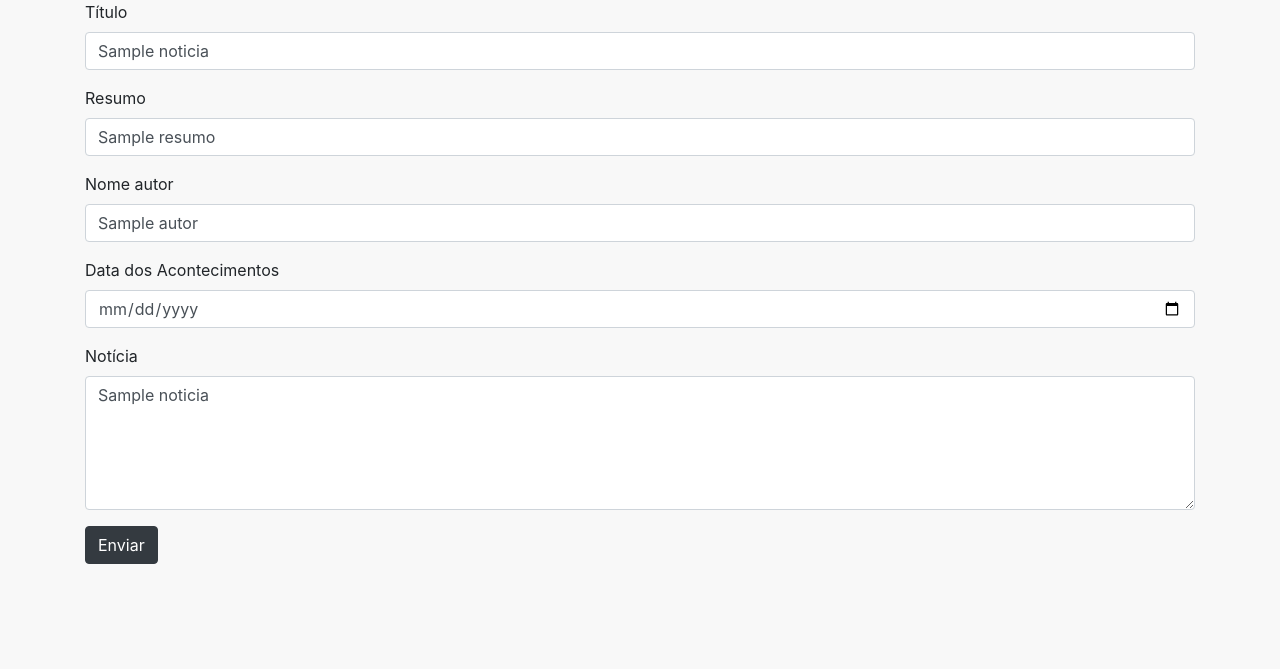
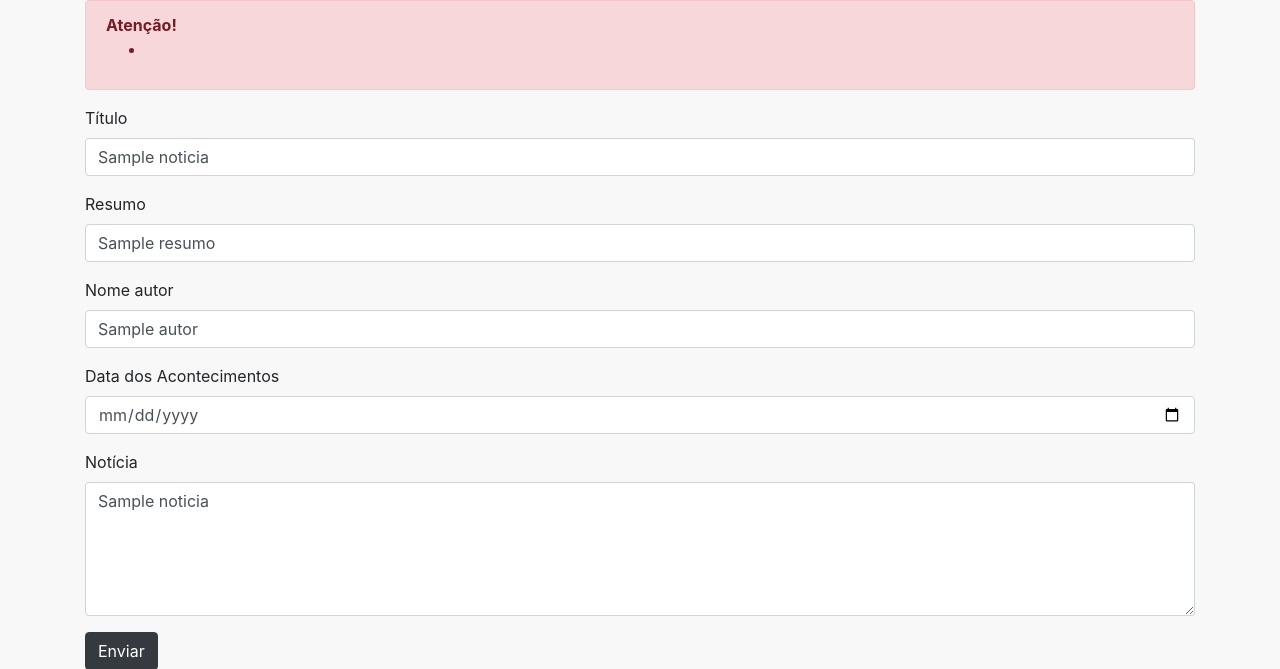
Before and after one commit to ClaudiomildoVentura/News-Application, a Node project: template app/views/admin/formNoticia.ejs in a window 1280 px wide. Shown: the part 56-725 px from the top of the page. Run offline with Node 20 templates, Linux system fonts and the light colour scheme; the template is opened without the code that fills it: most values are stand-ins (such as "Sample title", 1, 10 or a date in 2020).

Commit message:
Refactoring

```diff
--- a/app/controllers/admin.js
+++ b/app/controllers/admin.js
@@ -16,7 +16,7 @@
 
         var err = req.validationErrors()
         if (err) {
-            res.render("admin/form_add_noticia", { validacao: err, noticia: noticia })
+            res.render("admin/formNoticia", { validacao: err, noticia: noticia })
             return
         }
 
--- a/app/views/admin/formNoticia.ejs
+++ b/app/views/admin/formNoticia.ejs
@@ -35,19 +35,24 @@
 	</nav>
 
 	<div class="container">
-	<!-- 	<div class="p-3 mb-3 bg-dark text-white">
+		<!-- 	<div class="p-3 mb-3 bg-dark text-white">
 			<h4>Adicionar Notícia</h4>
+		</div>-->
+
+		<% if (validacao.length) { %>
+		<div class="row">
+			<div class="col-md-12">
+				<div class="alert alert-danger">
+					<strong> Atenção!</strong>
+					<ul>
+						<% for (var i = 0; i < validacao.length; i++) { %>
+						<li><%= validacao[i].msg %></li>
+						<% } %>
+					</ul>
+				</div>
+			</div>
 		</div>
-
-		<% if (validacao) 	{ %>
-		<ul>
-			<% for (var i = 0; i < validacao.length; i++) { %>
-			<li>
-				<%= validacao[i].msg %>
-			</li>
-			<% } %>
-		</ul>
-		<% } %> -->
+		<% } %>
 
 		<form action="/noticias/salvar" method="post">
 			<div class="form-group">
```
